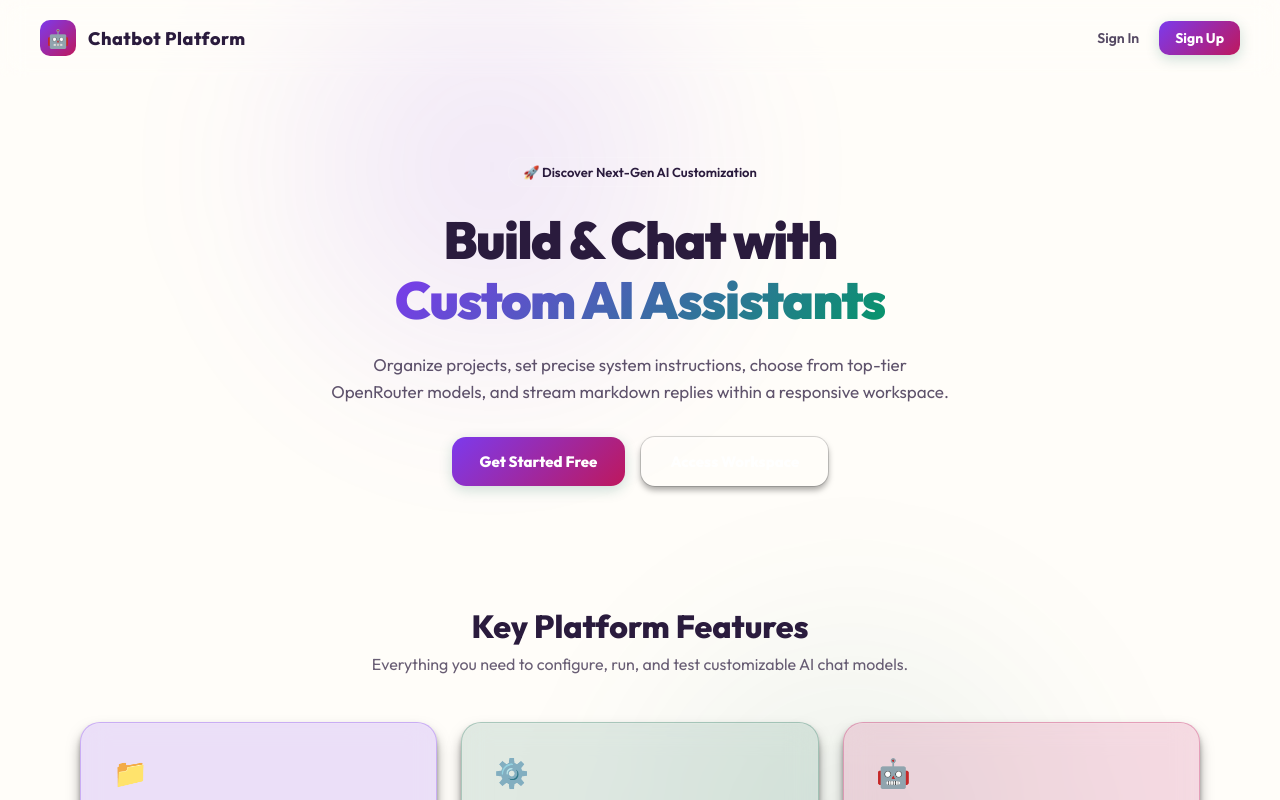
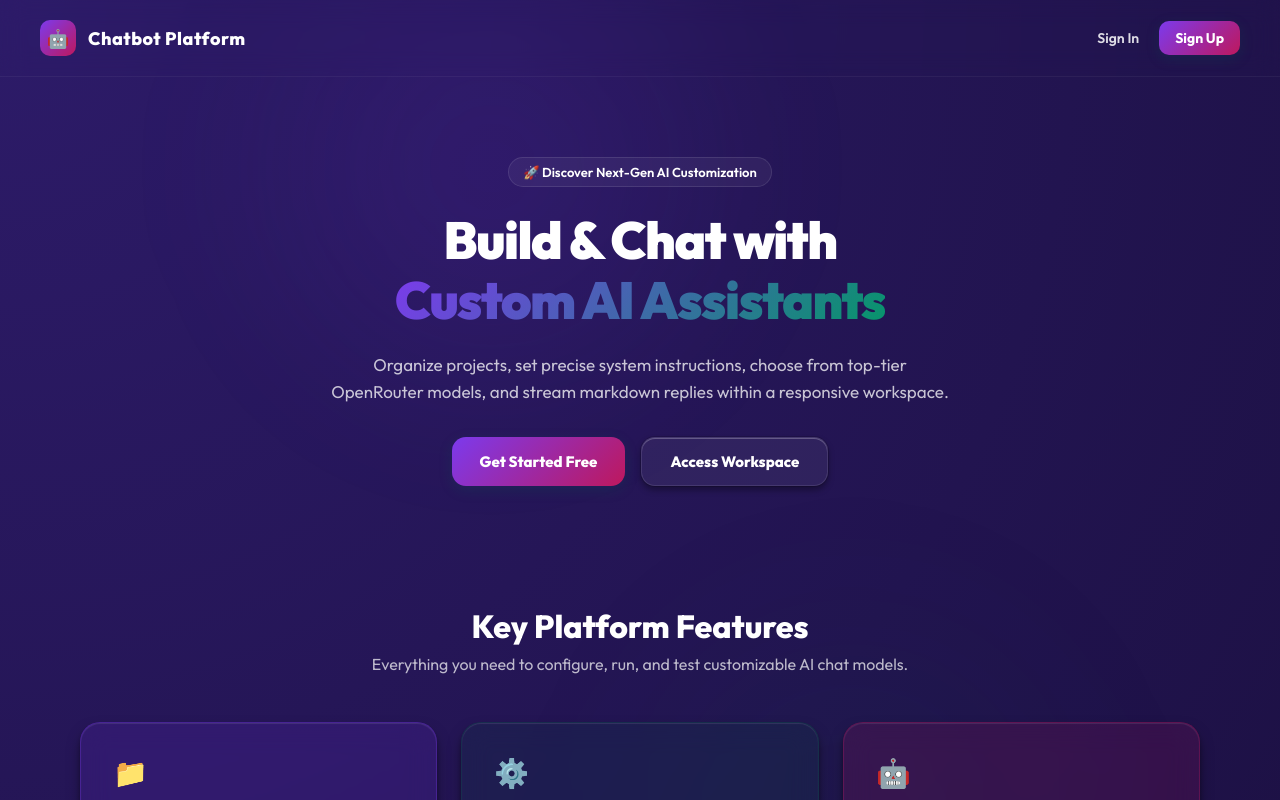
Before and after one commit to bhuvangujjarbhuvan-ctrl/chatbot-platform, a React (Vite) app in the folder frontend/: page / in a window 1280 px wide. Shown: the top 800 px of the page. Built offline with nearby package versions, Linux system fonts and the light colour scheme; no server answers.

Commit message:
Update Landing page background to radial deep indigo/purple gradient and ensure white/light text colors

```diff
--- a/frontend/src/pages/Landing.jsx
+++ b/frontend/src/pages/Landing.jsx
@@ -109,8 +109,8 @@ const styles = {
   page: {
     position: "relative",
     minHeight: "100vh",
-    background: "#FFFDF9",
-    color: "#2A1B3D",
+    background: "radial-gradient(circle at top left, #2d1b69, #1a0f3e)",
+    color: "#fff",
     fontFamily: "'Outfit', 'Plus Jakarta Sans', system-ui, sans-serif",
     overflowX: "hidden",
     display: "flex",
@@ -158,11 +158,13 @@ const styles = {
     placeItems: "center",
     background: "linear-gradient(135deg, #7c3aed, #be185d)",
     fontSize: 18,
+    color: "#fff",
   },
   brandName: {
     fontWeight: 800,
     fontSize: 18,
     letterSpacing: "0.5px",
+    color: "#fff",
   },
   navActions: {
     display: "flex",
@@ -170,7 +172,7 @@ const styles = {
     gap: 20,
   },
   navLink: {
-    color: "rgba(42, 27, 61, 0.8)",
+    color: "rgba(255, 255, 255, 0.85)",
     textDecoration: "none",
     fontSize: 14,
     fontWeight: 600,
```
